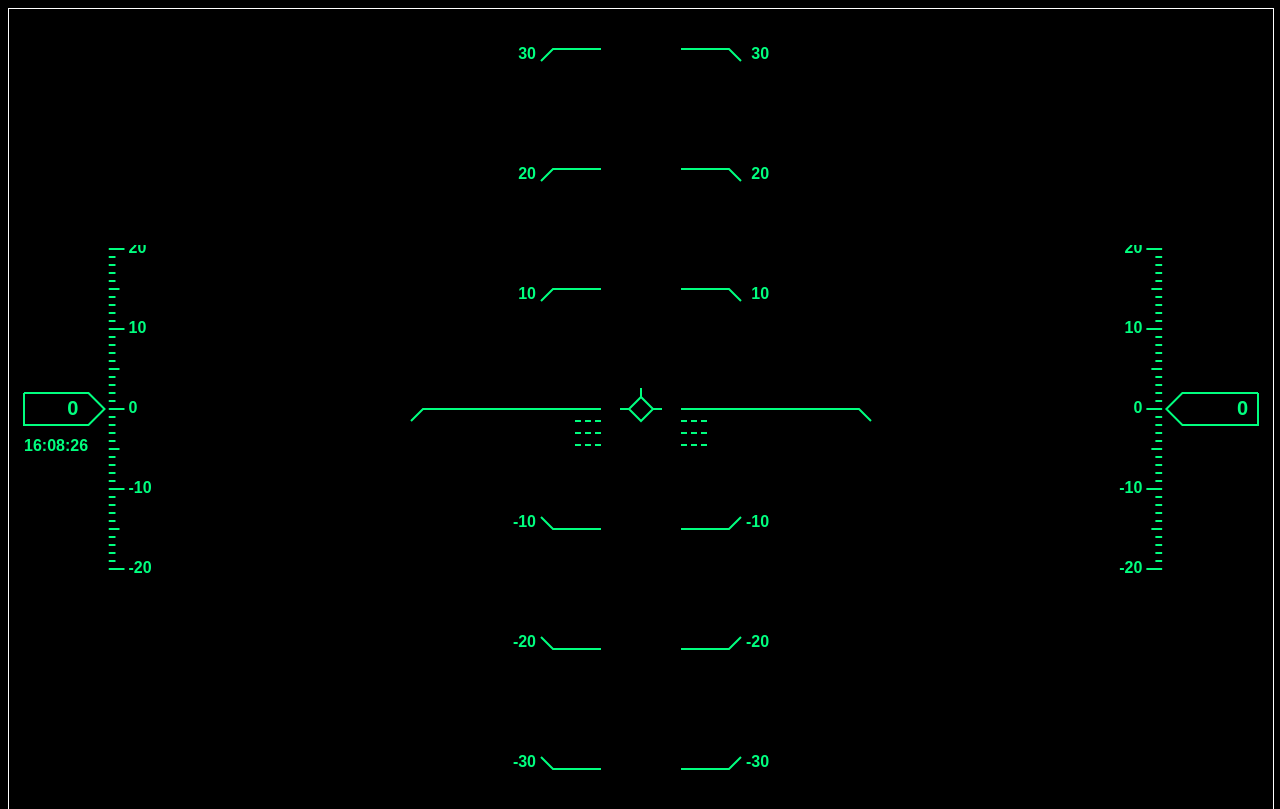
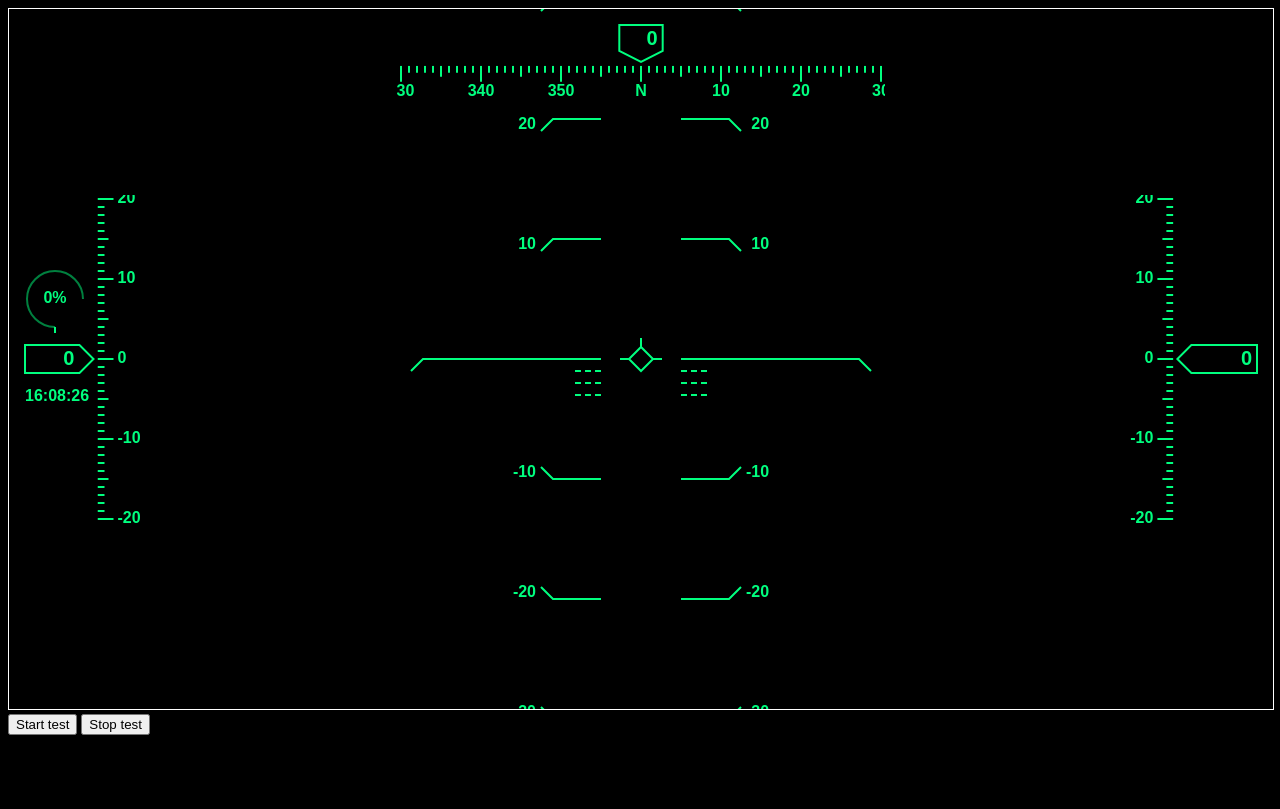
Before and after one commit to SB3NDER/simple-hud, a plain HTML site: page index.html in a window 1280 px wide. Shown: the top 809 px of the page. Drawn offline with Linux system fonts and the light colour scheme.

Commit message:
Add compass, speed, alititude, throtle and test in the html page

```diff
--- a/hud.js
+++ b/hud.js
@@ -1,105 +1,132 @@
-var hud;
-function init() {
-    hud=new HUD('hud');
-}
-
 class HUD {
 	constructor(id) {
 		this.canvas = document.getElementById(id);
 		this.ctx = this.canvas.getContext('2d');
 
-        this.canvas.width  = this.canvas.clientWidth;
-        this.canvas.height = this.canvas.clientHeight;
-        window.addEventListener('resize', () => {
-            this.canvas.width  = this.canvas.clientWidth;
-            this.canvas.height = this.canvas.clientHeight;
-        }, false);
+		this.canvas.width = 1280;
+		this.canvas.height = 720;
 
-        this.pitch=0.0;
-        this.roll=0.0;
-        this.heading=0.0;
+		this.flightPitch = 0;
+		this.flightHeading = 0;
 
-        this.speed=0.0;
-        this.throtle=0.0;
-        this.altitude=0.0;
+		this.pitch = 0;
+		this.roll = 0;
+		this.heading = 0;
 
-        this.flightPitch=0.0;
-        this.flightHeading=0.0;
+		this.speed = 0;
+		this.altitude = 0;
 
-        this.pixelPerDegree=12;
-        this.alignLadders=false;
+		this.throtle = 0;
 
-        //this.time=new Date('2291-06-03T00:00:00');
+		this.pixelPerDegree = 12;
+		this.uncagedMode = false; // align pitch ladders to flight path
 
-        this.lineWidth=2.0;
-        this.color='rgba(0, 255, 127, 1)';
+		this.timezone = undefined; // default local time, ex. 'America/Los_Angeles' or 'Asia/Tokyo'
+
+		this.lineWidth = 2;
+		this.color = 'rgba(0, 255, 127, 1)';
 
 		// font
-        this.fontWeight='bold';
-        this.fontFamily='Arial';
+		this.fontStyle = 'normal';
+		this.fontVariant = 'normal';
+		this.fontWeight = 'bold';
+		this.fontFamily = 'Arial';
 
 		this.draw();
 	}
 
 	draw() {
-        this.ctx.lineWidth=this.lineWidth;
-        this.ctx.strokeStyle=this.color;
-        this.ctx.fillStyle=this.color;
-        this.setFont('16px');
+		this.canvas.width = this.canvas.clientWidth; // clear canvas
+		this.canvas.height = this.canvas.clientHeight;
 
-        this.ctx.clearRect(0, 0, this.canvas.width, this.canvas.height); // clear canvas
+		this.ctx.lineWidth = this.lineWidth;
+		this.ctx.strokeStyle = this.color;
+		this.ctx.fillStyle = this.color;
+
+		//this.ctx.clearRect(0, 0, this.canvas.width, this.canvas.height); // clear canvas
 
 		// dynamic
 		this.ctx.save();
-        this.ctx.translate(this.canvas.width/2, this.canvas.height/2);// center coordinate
-        var pixelPerRad=this.pixelPerDegree*(180/Math.PI);// pixels per radiant
+		this.ctx.translate(this.canvas.width / 2, this.canvas.height / 2); // center coordinate
+		var pixelPerRad = this.pixelPerDegree * (180 / Math.PI); // pixels per radiant
 
-        this.drawFlightPath(this.flightHeading*pixelPerRad, -(this.flightPitch*pixelPerRad));// flight path
+		this.drawFlightPath(
+			this.flightHeading * pixelPerRad,
+			-(this.flightPitch * pixelPerRad)
+		); // flight path
 
-        if (this.alignLadders) {
-            this.ctx.translate(this.flightHeading*pixelPerRad, 0);// align ladders to flight path
+		if (this.uncagedMode) {
+			// align pitch ladders to flight path
+			this.ctx.translate(
+				pixelPerRad *
+					(this.flightHeading - this.flightPitch * Math.tan(this.roll)),
+				0
+			);
 		}
 
-        this.ctx.rotate(this.roll);// ladders roll transformation
-        this.ctx.translate(0, this.pitch*pixelPerRad);// ladders pitch transformation
+		this.ctx.rotate(this.roll); // ladders roll transformation
+		this.ctx.translate(0, this.pitch * pixelPerRad); // ladders pitch transformation
 
-        this.drawHorizonLadder(0, 0);// artificial horizon ladder
+		this.drawHorizonLadder(0, 0); // artificial horizon ladder
 
-        var pitchDegStep=10;
+		var pitchDegStep = 10;
 
 		// top ladders
-        for (let deg = pitchDegStep; deg < 90 && deg >-90; deg+=pitchDegStep) {
-            this.drawPitchLadder(0, -(deg*this.pixelPerDegree), deg);
+		for (let deg = pitchDegStep; deg < 90 && deg > -90; deg += pitchDegStep) {
+			this.drawPitchLadder(0, -(deg * this.pixelPerDegree), deg);
 		}
 
 		// bottom ladders
-        for (let deg = -pitchDegStep; deg >-90; deg-=pitchDegStep) {
-            this.drawPitchLadder(0, -(deg*this.pixelPerDegree), deg);
+		for (let deg = -pitchDegStep; deg > -90; deg -= pitchDegStep) {
+			this.drawPitchLadder(0, -(deg * this.pixelPerDegree), deg);
 		}
 		this.ctx.restore();
 
 		// fixed
-        var border=15;
+		var border = 16;
 
-        this.drawScale(border, this.canvas.height / 2, this.speed, '9999', false);// speed
-        this.drawScale(this.canvas.width - border, this.canvas.height / 2, this.altitude, '99999', true);// altitude
-        this.drawHeading(this.canvas.width/2, border);
+		this.drawVerticalScale(
+			border,
+			this.canvas.height / 2,
+			this.speed,
+			'9999',
+			41,
+			false
+		); // speed
+		this.drawVerticalScale(
+			this.canvas.width - border,
+			this.canvas.height / 2,
+			this.altitude,
+			'99999',
+			41,
+			true
+		); // altitude
+		this.drawHeading(this.canvas.width / 2, border, 61, false);
 
-        this.drawThrotle(border+10, this.canvas.height/2 - 50);
-        this.drawTime(border, this.canvas.height/2 + 30);
+		this.drawThrotle(border + 30, this.canvas.height / 2 - 60);
+		this.drawTime(border, this.canvas.height / 2 + 30);
 
-        requestAnimationFrame(() => this.draw());// '() =>' contain 'this' reference
+		requestAnimationFrame(() => this.draw()); // '() =>' contain 'this' reference
 	}
 
 	setFont(size) {
-        this.ctx.font = this.fontWeight+' '+size+' '+this.fontFamily;
+		this.ctx.font =
+			this.fontStyle +
+			' ' +
+			this.fontVariant +
+			' ' +
+			this.fontWeight +
+			' ' +
+			size +
+			' ' +
+			this.fontFamily;
 	}
 
 	drawFlightPath(x, y) {
 		this.ctx.save();
 		this.ctx.translate(x, y);
 
-        var r=12;
+		var r = 12;
 
 		// square
 		this.ctx.beginPath();
@@ -107,29 +134,23 @@ class HUD {
 		this.ctx.lineTo(0, r);
 		this.ctx.lineTo(-r, 0);
 		this.ctx.lineTo(0, -r);
-        this.ctx.lineTo(r, 0);
-        //this.ctx.closePath();
-        this.ctx.stroke();
+		this.ctx.closePath();
 
 		// lines
-        var line=9;
+		var line = 9;
 
 		// right line
-        this.ctx.beginPath();
 		this.ctx.moveTo(r, 0);
-        this.ctx.lineTo(r+line, 0);
-        this.ctx.stroke();
+		this.ctx.lineTo(r + line, 0);
 
 		// center top line
-        this.ctx.beginPath();
 		this.ctx.moveTo(0, -r);
-        this.ctx.lineTo(0, -r-line);
-        this.ctx.stroke();
+		this.ctx.lineTo(0, -r - line);
 
 		// left line
-        this.ctx.beginPath();
 		this.ctx.moveTo(-r, 0);
-        this.ctx.lineTo(-r-line, 0);
+		this.ctx.lineTo(-r - line, 0);
+
 		this.ctx.stroke();
 
 		this.ctx.restore();
@@ -139,22 +160,22 @@ class HUD {
 		this.ctx.save();
 		this.ctx.translate(x, y);
 
-        var length=460;// total length
-        var space=80;// space betweens
-        var q=12;
+		var length = 460; // total length
+		var space = 80; // space betweens
+		var q = 12;
 
 		// right
 		this.ctx.beginPath();
-        this.ctx.moveTo(space/2, 0);
-        this.ctx.lineTo(length/2-q, 0);
-        this.ctx.lineTo(length/2, q);
+		this.ctx.moveTo(space / 2, 0);
+		this.ctx.lineTo(length / 2 - q, 0);
+		this.ctx.lineTo(length / 2, q);
 		this.ctx.stroke();
 
 		// left
 		this.ctx.beginPath();
-        this.ctx.moveTo(-space/2, 0);
-        this.ctx.lineTo(-(length/2-q), 0);
-        this.ctx.lineTo(-length/2, q);
+		this.ctx.moveTo(-space / 2, 0);
+		this.ctx.lineTo(-(length / 2 - q), 0);
+		this.ctx.lineTo(-length / 2, q);
 		this.ctx.stroke();
 
 		// -1, -2 and -3 degrees pitch
@@ -162,21 +183,21 @@ class HUD {
 
 		this.ctx.setLineDash([6, 4]);
 
-        var length=26;
+		var length = 26;
 
 		for (let i = 0; i < 3; i++) {
 			this.ctx.translate(0, this.pixelPerDegree);
 
 			// right
 			this.ctx.beginPath();
-            this.ctx.moveTo(space/2, 0);
-            this.ctx.lineTo(space/2+length, 0);
+			this.ctx.moveTo(space / 2, 0);
+			this.ctx.lineTo(space / 2 + length, 0);
 			this.ctx.stroke();
 
 			// left
 			this.ctx.beginPath();
-            this.ctx.moveTo(-space/2, 0);
-            this.ctx.lineTo(-(space/2+length), 0);
+			this.ctx.moveTo(-space / 2, 0);
+			this.ctx.lineTo(-(space / 2 + length), 0);
 			this.ctx.stroke();
 		}
 		this.ctx.restore();
@@ -188,128 +209,143 @@ class HUD {
 		this.ctx.save();
 		this.ctx.translate(x, y);
 
-        var length=200;// total length
-        var space=80;// space betweens
-        var q=12;
+		var length = 200; // total length
+		var space = 80; // space betweens
+		var q = 12;
 
 		// right ladder
 		this.ctx.beginPath();
-        this.ctx.moveTo(space/2, 0);
-        this.ctx.lineTo(length/2-q, 0);
-        this.ctx.lineTo(length/2, angle>0 ? q : -q);
+		this.ctx.moveTo(space / 2, 0);
+		this.ctx.lineTo(length / 2 - q, 0);
+		this.ctx.lineTo(length / 2, angle > 0 ? q : -q);
 		this.ctx.stroke();
 
 		// left ladder
 		this.ctx.beginPath();
-        this.ctx.moveTo(-space/2, 0);
-        this.ctx.lineTo(-(length/2-q), 0);
-        this.ctx.lineTo(-length/2, angle>0 ? q : -q);
+		this.ctx.moveTo(-space / 2, 0);
+		this.ctx.lineTo(-(length / 2 - q), 0);
+		this.ctx.lineTo(-length / 2, angle > 0 ? q : -q);
 		this.ctx.stroke();
 
 		// right text
 		this.setFont('16px');
 
-        var textBorder=5;
-        var textWidth=this.ctx.measureText('-90').width;
+		var textBorder = 5;
+		var textWidth = this.ctx.measureText('-90').width;
 
-        this.ctx.textAlign='right';
-        this.ctx.textBaseline='middle';
-        this.ctx.fillText(angle, length/2+textBorder+textWidth, angle>0 ? q/2 : -q/2);
+		this.ctx.textAlign = 'right';
+		this.ctx.textBaseline = 'middle';
+		this.ctx.fillText(
+			angle,
+			length / 2 + textBorder + textWidth,
+			angle > 0 ? q / 2 : -q / 2
+		);
 
 		// left text
-        this.ctx.textBaseline='middle';
-        this.ctx.fillText(angle, -(length/2+textBorder), angle>0 ? q/2 : -q/2);
+		this.ctx.textBaseline = 'middle';
+		this.ctx.fillText(
+			angle,
+			-(length / 2 + textBorder),
+			angle > 0 ? q / 2 : -q / 2
+		);
 
 		this.ctx.restore();
 	}
 
-    drawScale(x, y, value, placeHolder, right=false) {
+	drawVerticalScale(x, y, value, placeHolder, stepRange = 41, right = false) {
 		this.ctx.save();
 		this.ctx.translate(x, y);
 
-        var mf=1;
+		var mf = 1;
 		if (right) {
-            mf=-1;
+			mf = -1;
 		}
 
 		// value indicator
-        this.setFont('20px');
+		var fontSize = 20;
+		this.setFont(fontSize + 'px');
 
-        var textBorder=10;
-        var textWidth=this.ctx.measureText(placeHolder).width;
+		var textSideBorder = 5;
+		var textTopBorder = 4;
+		var textWidth = this.ctx.measureText(placeHolder).width;
 
-        var height=32;
-        var length=textBorder*2 + textWidth + height/2;// total length
+		var height = fontSize + 2 * textTopBorder;
+		var length = textSideBorder * 2 + textWidth + height / 2; // total length
 
-        this.ctx.textAlign='right';
-        this.ctx.textBaseline='middle';
+		this.ctx.textAlign = 'right';
+		this.ctx.textBaseline = 'middle';
 
 		this.ctx.beginPath();
-        this.ctx.moveTo(0, -height/2);
-        this.ctx.lineTo(mf*(textBorder*2 + textWidth), -height/2);
-        this.ctx.lineTo(mf*length, 0);
-        this.ctx.lineTo(mf*(textBorder*2 + textWidth), height/2);
-        this.ctx.lineTo(0, height/2);
-        this.ctx.lineTo(0, -height/2);
+		this.ctx.moveTo(0, -height / 2);
+		this.ctx.lineTo(mf * (textSideBorder * 2 + textWidth), -height / 2);
+		this.ctx.lineTo(mf * length, 0);
+		this.ctx.lineTo(mf * (textSideBorder * 2 + textWidth), height / 2);
+		this.ctx.lineTo(0, height / 2);
+		this.ctx.closePath();
 		this.ctx.stroke();
 
-        this.ctx.fillText(value, right? -textBorder : textBorder+textWidth, 0);
+		var text = Math.round(value);
+		this.ctx.fillText(
+			text,
+			right ? -textSideBorder : textSideBorder + textWidth,
+			0
+		);
 
 		// scale |----I----|----I----|----I----|
-        this.setFont('16px');
-        textBorder=4;
+		fontSize = 16;
+		this.setFont(fontSize + 'px');
+		var textBorder = 4;
 
-        var border=4;
+		var border = 3;
 
-        var stepHeight=8;
-        var visibleStepRange=41;
-        var stepLenght = [16, 11, 7];
+		var stepHeight = 8;
+		var stepLength = [16, 11, 7];
 
-        this.ctx.textAlign=right?'right':'left';
-        this.ctx.textBaseline='middle';
+		this.ctx.textAlign = right ? 'right' : 'left';
+		this.ctx.textBaseline = 'middle';
 
-        var stepRange=Math.ceil(visibleStepRange/10)*10;// ex. 28.6 -> 30
+		this.ctx.translate(
+			mf * (length + Math.ceil(this.lineWidth / 2) + border),
+			0
+		); // border
 
-        this.ctx.translate(mf*(length + border), 0);// border
-
-        this.ctx.rect(0, -visibleStepRange*stepHeight/2, mf*100, stepHeight * visibleStepRange);// visible step range clip
+		this.ctx.rect(
+			0,
+			-((stepRange * stepHeight) / 2),
+			mf * 100,
+			stepRange * stepHeight
+		); // visible step range clip
 		this.ctx.clip();
 
-        this.ctx.translate(0, stepRange / 2 * stepHeight);// translate to bottom
+		var stepMargin = 5; // top and bottom extra steps
+		var stepZeroOffset = Math.ceil(stepRange / 2) + stepMargin; // '0' offset from bottom (35.5 -> 18, 35 -> 18)
+		var stepValueOffset = Math.floor(value); // 35.5 -> 35
+		var stepOffset = value - stepValueOffset; // 35.5 -> 0.5
 
-        var offset=value % 10 * stepHeight;
-        this.ctx.translate(0, offset);
+		this.ctx.translate(0, (stepZeroOffset + stepOffset) * stepHeight); // translate to bottom
 
-        var start=0;// start with normal step (ex. 10, 20, 30)
-        if (stepRange / 10 % 2 != 0) {
-            // start with middle step (ex. 15, 25, 35)
-            var start=5;
-        }
-
-        if (value>=0) {
-            var valueStepOffset=Math.floor(value/10)*10;// ex. 28.6 -> 20
-        }else{
-            var valueStepOffset=Math.ceil(value/10)*10;// ex. -28.6 -> -30
-        }
-
-        var stepOffset=stepRange/2+start;// 0 offset from bottom
-
-        for (let i = start; i < stepRange+10+1; i++) {
+		for (
+			let i = -stepZeroOffset + stepValueOffset;
+			i < stepZeroOffset + stepValueOffset;
+			i++
+		) {
 			this.ctx.beginPath();
 			this.ctx.moveTo(0, 0);
-            switch (i % 10) {
+			switch ((i * Math.sign(i)) % 10) {
 				case 0:
-                    this.ctx.lineTo(mf*stepLenght[0], 0);
-                    let text=i-stepOffset+valueStepOffset;
-                    this.ctx.fillText(text, mf*(stepLenght[0]+textBorder), 0);
+					this.ctx.lineTo(mf * stepLength[0], 0);
+
+					let text = i;
+
+					this.ctx.fillText(text, mf * (stepLength[0] + textBorder), 0);
 					break;
 
 				case 5:
-                    this.ctx.lineTo(mf*stepLenght[1], 0);
+					this.ctx.lineTo(mf * stepLength[1], 0);
 					break;
 
 				default:
-                    this.ctx.lineTo(mf*stepLenght[2], 0);
+					this.ctx.lineTo(mf * stepLength[2], 0);
 					break;
 			}
 			this.ctx.stroke();
@@ -320,31 +356,214 @@ class HUD {
 		this.ctx.restore();
 	}
 
-    drawHeading(x, y) {
+	drawHeading(x, y, stepRange = 41, bottom = false) {
+		this.ctx.save();
+		this.ctx.translate(x, y);
 
+		var mf = 1;
+		if (bottom) {
+			mf = -1;
+		}
+
+		// value indicator
+		var value = this.heading * (180 / Math.PI);
+
+		var fontSize = 20;
+		this.setFont(fontSize + 'px');
+
+		var textSideBorder = 5;
+		var textTopBorder = 4;
+		var textWidth = this.ctx.measureText('360').width;
+
+		var length = textSideBorder * 2 + textWidth; // total length
+		var height = textTopBorder * (3 / 2) + fontSize + length / 4; // total height
+
+		this.ctx.textAlign = 'right';
+		this.ctx.textBaseline = 'middle';
+
+		this.ctx.beginPath();
+		this.ctx.moveTo(-length / 2, 0);
+		this.ctx.lineTo(length / 2, 0);
+		this.ctx.lineTo(length / 2, mf * (textTopBorder * (3 / 2) + fontSize));
+		this.ctx.lineTo(0, mf * height);
+		this.ctx.lineTo(-length / 2, mf * (textTopBorder * (3 / 2) + fontSize));
+		this.ctx.closePath();
+		this.ctx.stroke();
+
+		var text = Math.round(value);
+		this.ctx.fillText(
+			text,
+			length / 2 - textSideBorder,
+			(mf * (2 * textTopBorder + fontSize)) / 2
+		);
+
+		// scale |----I----|----N----|----I----|
+		fontSize = 16;
+		this.setFont(fontSize + 'px');
+		var textBorder = 4;
+
+		var border = 3;
+
+		var stepHeight = 8;
+		var stepLength = [16, 11, 7];
+
+		this.ctx.textAlign = 'center';
+		this.ctx.textBaseline = 'middle';
+
+		this.ctx.translate(0, mf * (height + textBorder)); // border
+
+		this.ctx.rect(
+			(-stepRange * stepHeight) / 2,
+			0,
+			stepHeight * stepRange,
+			mf * 100
+		); // visible step range clip
+		this.ctx.clip();
+
+		var stepMargin = 5; // left and right extra steps
+		var stepZeroOffset = Math.ceil(stepRange / 2) + stepMargin; // '0' offset from left (35.5 -> 18, 35 -> 18)
+		var stepValueOffset = Math.floor(value); // 35.5 -> 35
+		var stepOffset = value - stepValueOffset; // 35.5 -> 0.5
+
+		this.ctx.translate(-(stepZeroOffset + stepOffset) * stepHeight, 0); // translate to bottom
+
+		for (
+			let i = -stepZeroOffset + stepValueOffset;
+			i < stepZeroOffset + stepValueOffset;
+			i++
+		) {
+			let posI = i * Math.sign(i);
+
+			this.ctx.beginPath();
+			this.ctx.moveTo(0, 0);
+			switch (
+				posI % 10 // steps
+			) {
+				case 0:
+					this.ctx.lineTo(0, mf * stepLength[0]);
+					break;
+
+				case 5:
+					this.ctx.lineTo(0, mf * stepLength[1]);
+					break;
+
+				default:
+					this.ctx.lineTo(0, mf * stepLength[2]);
+					break;
+			}
+			this.ctx.stroke();
+
+			if (posI % 90 == 0 || posI % 45 == 0 || posI % 10 == 0) {
+				switch (
+					posI % 360 // text
+				) {
+					case 0:
+						text = 'N';
+						break;
+
+					case 45:
+						text = 'NE';
+						break;
+
+					case 90:
+						text = 'E';
+						break;
+
+					case 135:
+						text = 'SE';
+						break;
+
+					case 180:
+						text = 'S';
+						break;
+
+					case 225:
+						text = 'SW';
+						break;
+
+					case 270:
+						text = 'W';
+						break;
+
+					case 315:
+						text = 'SE';
+						break;
+
+					default:
+						if (i >= 0) {
+							text = i % 360;
+						} else {
+							text = 360 + (i % 360);
+						}
+						break;
+				}
+
+				this.ctx.fillText(
+					text,
+					0,
+					mf * (stepLength[0] + (textBorder + fontSize) / 2)
+				);
+			}
+
+			this.ctx.translate(stepHeight, 0);
+		}
+
+		this.ctx.restore();
 	}
 
 	drawThrotle(x, y) {
+		this.ctx.save();
+		this.ctx.translate(x, y);
 
-    }
+		this.setFont('16px');
+		this.ctx.textAlign = 'center';
+		this.ctx.textBaseline = 'middle';
 
-    pad(num, size) {
-        var str = num+'';
-        while (str.length < size)
-            str = '0' + str;
-        return str;
+		this.ctx.fillText(Math.round(this.throtle * 100) + '%', 0, 0);
+
+		var radius = 28;
+		var indexLenght = 6;
+		var range = (3 / 2) * Math.PI;
+		var start = (1 / 2) * Math.PI;
+
+		this.ctx.beginPath();
+		this.ctx.arc(0, 0, radius, start, start + range * this.throtle);
+		this.ctx.lineTo(
+			(radius + indexLenght) * Math.cos(start + range * this.throtle),
+			(radius + indexLenght) * Math.sin(start + range * this.throtle)
+		);
+		this.ctx.stroke();
+
+		this.ctx.beginPath();
+		this.ctx.globalAlpha = 0.5;
+		this.ctx.arc(0, 0, radius, start + range * this.throtle, start + range);
+		this.ctx.stroke();
+
+		this.ctx.restore();
 	}
 
 	drawTime(x, y) {
 		this.ctx.save();
+		this.ctx.translate(x, y);
 
 		this.setFont('16px');
-        this.ctx.textAlign='left';
-        this.ctx.textBaseline='top';
+		this.ctx.textAlign = 'left';
+		this.ctx.textBaseline = 'top';
 
 		var now = new Date();
 
-        this.ctx.fillText(this.pad(now.getHours(), 2) + ':' + this.pad(now.getMinutes(), 2) + ':' + this.pad(now.getSeconds(), 2), x, y);
+		this.ctx.fillText(
+			now.toLocaleTimeString(undefined, {
+				timeZone: this.timezone,
+				hour12: false,
+				hourCycle: 'h23',
+				hour: '2-digit',
+				minute: '2-digit',
+				second: '2-digit',
+			}),
+			0,
+			0
+		);
 
 		this.ctx.restore();
 	}
--- a/index.html
+++ b/index.html
@@ -1,12 +1,88 @@
 <!DOCTYPE html>
 <html lang="en">
 	<head>
-        <meta charset="UTF-8">
+		<meta charset="UTF-8" />
 		<title>HUD</title>
+		<script src="./hud.js"></script>
+		<style>
+			body {
+				background-color: black;
+			}
+			#hud {
+				border: 1px solid white;
+				width: 100%;
+				height: 700px;
+			}
+		</style>
 	</head>
+
 	<body onload="init();">
-        <link rel="stylesheet" type="text/css" href="./style.css">
 		<canvas id="hud"></canvas>
-        <script src="./hud.js"></script>
+
+		<script>
+			var hud;
+			function init() {
+				hud = new HUD('hud');
+			}
+
+			test = {
+				variables: {
+					heading: (Math.random() * 1000) % 360,
+					pitch: (Math.random() * 1000) % 90,
+					roll: (Math.random() * 1000) % 180,
+
+					speed: Math.random() * 1000,
+					altitude: Math.random() * 1000,
+					throtle: Math.random(),
+
+					flightPitch: (Math.random() * 1000) % 90,
+					flightHeading: (Math.random() * 1000) % 360,
+				},
+				interval: undefined,
+				start: () => {
+					this.interval = setInterval(() => {
+						hud.heading = test.variables.heading * (Math.PI / 180);
+						hud.pitch = test.variables.pitch * (Math.PI / 180);
+						hud.roll = test.variables.roll * (Math.PI / 180);
+
+						hud.speed = test.variables.speed;
+						hud.altitude = test.variables.altitude;
+						hud.throtle = test.variables.throtle;
+
+						hud.flightPitch = test.variables.flightPitch * (Math.PI / 180);
+						hud.flightHeading = test.variables.flightHeading * (Math.PI / 180);
+
+						test.variables.heading += 0.05;
+						if (test.variables.heading >= 360) test.variables.heading = 0;
+
+						test.variables.pitch += 0.05;
+						if (test.variables.pitch >= 90) test.variables.pitch = 0;
+
+						test.variables.roll += 0.05;
+						if (test.variables.roll >= 180) test.variables.roll = 0;
+
+						test.variables.speed += 0.01;
+						test.variables.altitude += 0.1;
+
+						test.variables.throtle += 0.001;
+						if (test.variables.throtle >= 1) test.variables.throtle = 0;
+
+						test.variables.flightPitch += 0.05;
+						if (test.variables.flightPitch >= 90)
+							test.variables.flightPitch = 0;
+
+						test.variables.flightHeading += 0.05;
+						if (test.variables.flightHeading >= 360)
+							test.variables.flightHeading = 0;
+					}, 5);
+				},
+				stop: () => {
+					clearInterval(this.interval);
+				},
+			};
+		</script>
+
+		<button type="button" onclick="test.start();">Start test</button>
+		<button type="button" onclick="test.stop();">Stop test</button>
 	</body>
 </html>
--- a/style.css
+++ /dev/null
@@ -1,8 +0,0 @@
-body {
-    background-color: black;
-}
-#hud {
-    border: 1px solid white;
-    width: 100%;
-    height: 800px;
-}
```
Lines whose indentation alone changed are shown as unchanged.
